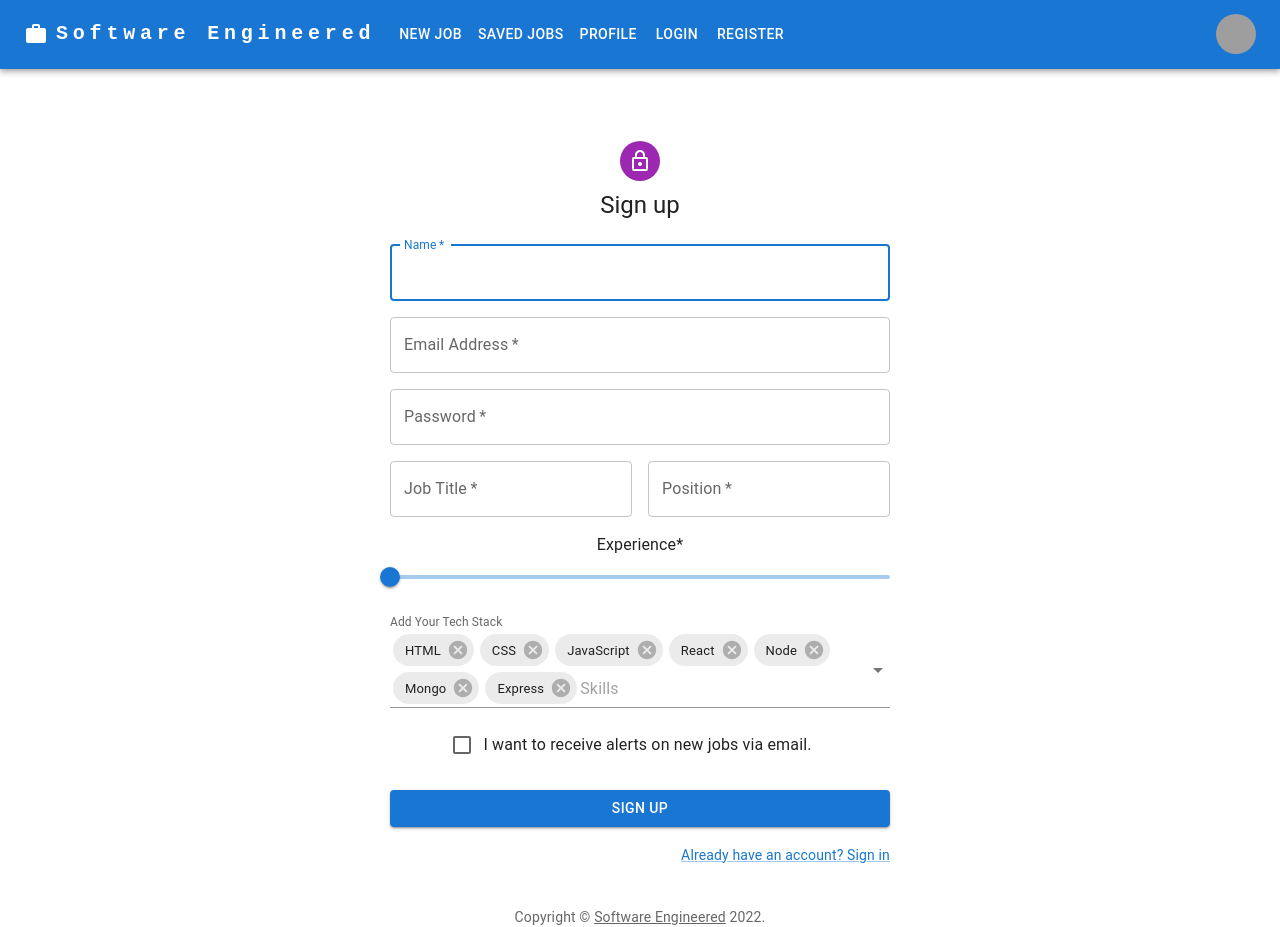
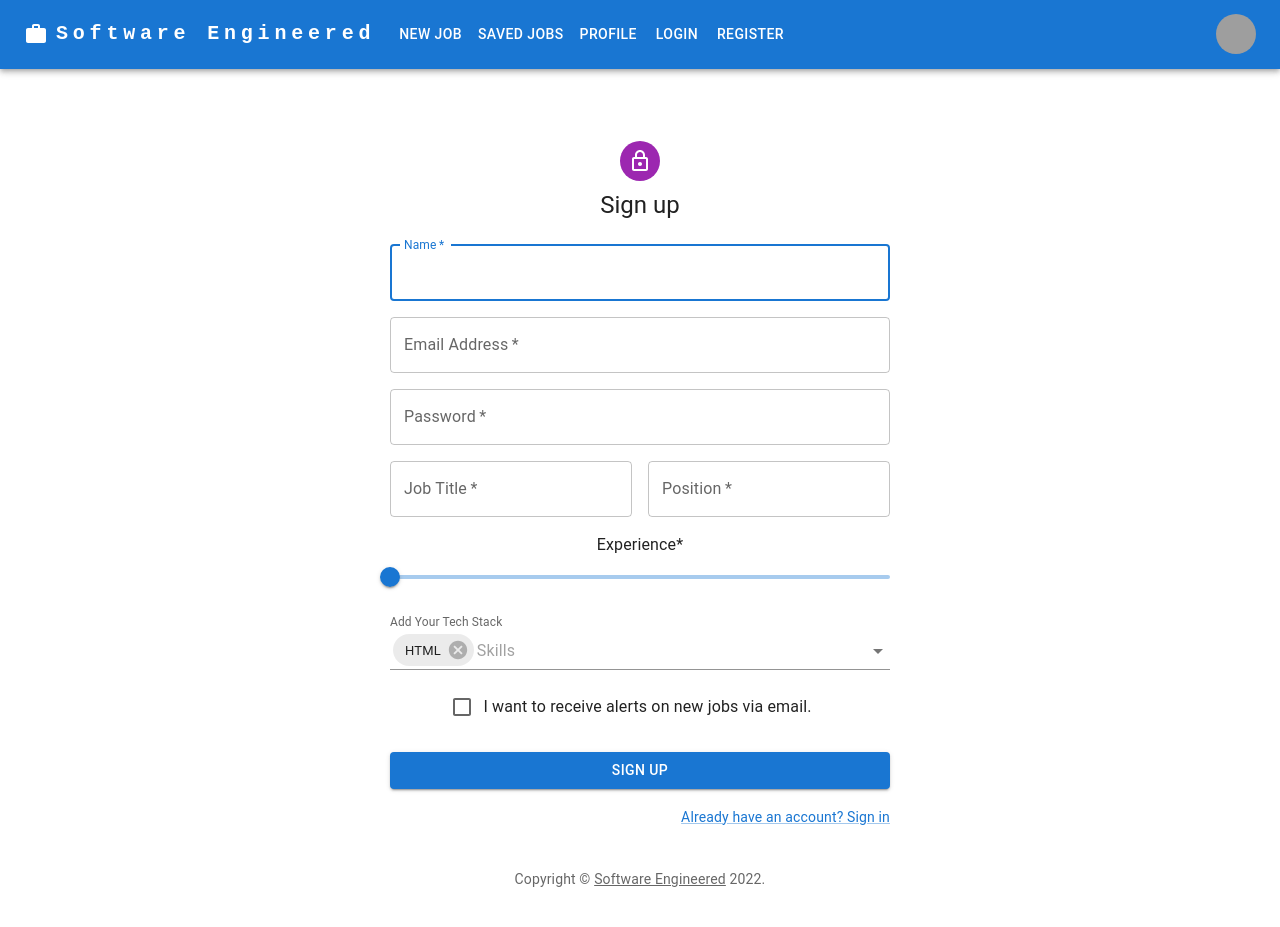
Before and after one commit to sanchezbarry/Software-Engineer-Job-Portal-Frontend, a React (Create React App) app in the folder react-software-engineer-job-portal/: page /register in a window 1280 px wide. After the commit the page ends 889 px from the top, so only its background shows below. Built offline with nearby package versions, Linux system fonts and the light colour scheme; grey boxes are pictures that could not be loaded.

Commit message:
need to work on onChange to solve the problem

```diff
--- a/react-software-engineer-job-portal/src/components/register/Register.jsx
+++ b/react-software-engineer-job-portal/src/components/register/Register.jsx
@@ -56,7 +56,7 @@ export default function Register() {
     job: "",
     position: "",
     experience: 0,
-    skills: setskills
+    skills: [setskills[0]],
   });
 
   const handleChange = (e) => {
@@ -268,10 +268,15 @@ export default function Register() {
                     multiple
                     id="skills"
                     value={formData.skills}
-                    // onChange={handleChange}
+                  // I believe working on the OnChange part will solve the problem
+                  //   onChange={(event, newValue) => {
+                  //     setFormData(newValue)
+                  //  }}
+                   autoSelect
                     options={setskills}
                     getOptionLabel={(option) => option.skill}
                     defaultValue={[setskills[0]]}
+                    error={detailsError}
                     renderInput={(params) => (
                       <TextField
                         {...params}
```
